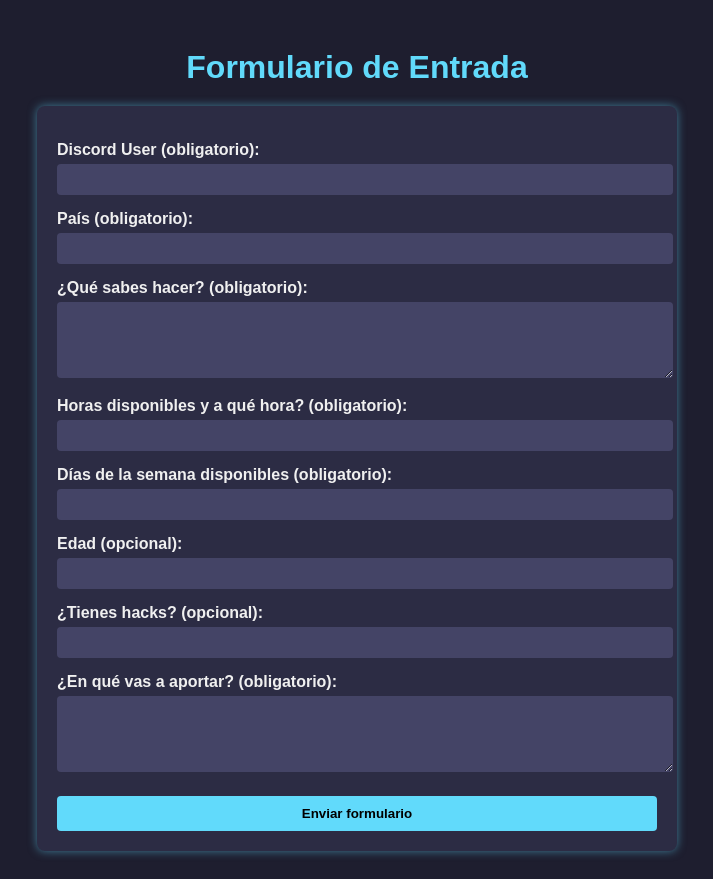
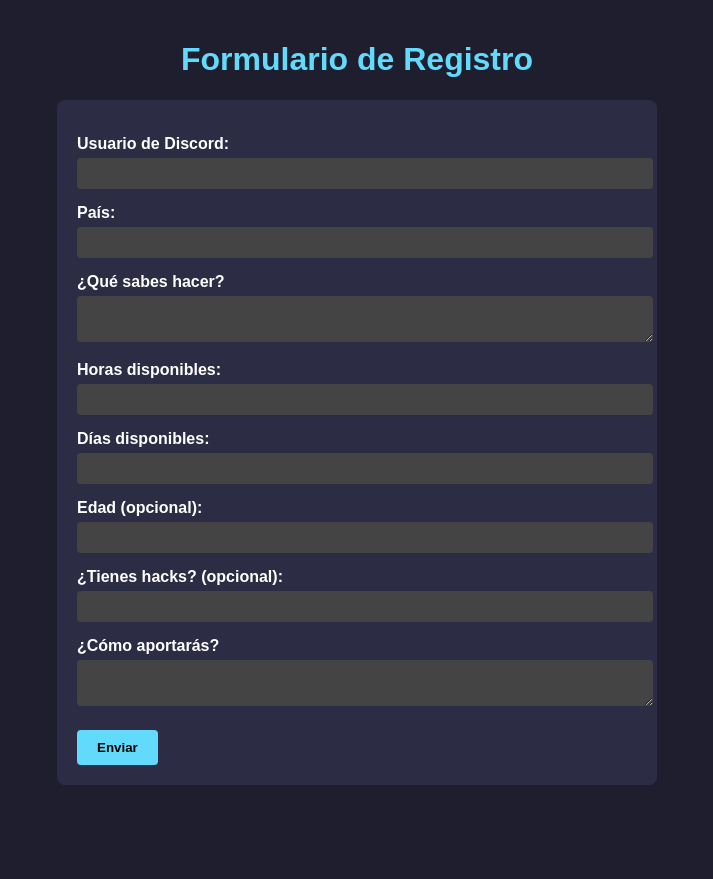
Before and after one commit to lingshen59/-, a Flask app: page / in a window 1280 px wide. Shown: the whole page, without its empty margins (283-996 px from the left). After the commit the page ends 785 px from the top, so only its background shows below. Run offline with Flask 3, Linux system fonts and the light colour scheme; data that the repository does not hold is empty.

Commit message:
Update form.html

```diff
--- a/templates/form.html
+++ b/templates/form.html
@@ -1,110 +1,94 @@
 <!DOCTYPE html>
 <html lang="es">
 <head>
-  <meta charset="UTF-8" />
-  <meta name="viewport" content="width=device-width, initial-scale=1" />
-  <title>Formulario de Entrada</title>
+  <meta charset="UTF-8">
+  <meta name="viewport" content="width=device-width, initial-scale=1.0">
+  <title>Formulario</title>
   <style>
     body {
-      background-color: #1e1e2f;
-      color: #f0f0f0;
+      background: #1e1e2f;
+      color: #fff;
       font-family: Arial, sans-serif;
       padding: 20px;
+      max-width: 600px;
+      margin: 0 auto;
     }
     h1 {
       color: #61dafb;
       text-align: center;
-      margin-bottom: 20px;
     }
     form {
-      max-width: 600px;
-      margin: 0 auto;
-      background-color: #2c2c44;
+      background: #2c2c44;
       padding: 20px;
       border-radius: 8px;
-      box-shadow: 0 0 10px rgba(97, 218, 251, 0.5);
     }
     label {
       display: block;
       margin-top: 15px;
       font-weight: bold;
     }
-    input[type="text"],
-    input[type="number"],
-    textarea,
-    select {
+    input, textarea, select {
       width: 100%;
       padding: 8px;
       margin-top: 5px;
+      background: #444;
+      color: #fff;
       border: none;
       border-radius: 4px;
-      background-color: #444466;
-      color: #fff;
-      resize: vertical;
-    }
-    textarea {
-      min-height: 60px;
     }
     button {
+      background: #61dafb;
+      color: #000;
+      border: none;
+      padding: 10px 20px;
       margin-top: 20px;
-      width: 100%;
-      padding: 10px;
-      background-color: #61dafb;
-      border: none;
       border-radius: 4px;
-      color: #000;
+      cursor: pointer;
       font-weight: bold;
-      cursor: pointer;
-      transition: background-color 0.3s ease;
-    }
-    button:hover {
-      background-color: #21a1f1;
     }
   </style>
-  <script>
-    // Protección básica contra click derecho y view source
-    document.addEventListener('contextmenu', event => event.preventDefault());
-    document.onkeydown = function(e) {
-      if(e.keyCode == 123) { // F12
-        return false;
-      }
-      if(e.ctrlKey && e.shiftKey && (e.keyCode == 'I'.charCodeAt(0) || e.keyCode == 'J'.charCodeAt(0))) {
-        return false;
-      }
-      if(e.ctrlKey && e.keyCode == 'U'.charCodeAt(0)) {
-        return false;
-      }
-    }
-  </script>
 </head>
 <body>
-  <h1>Formulario de Entrada</h1>
-  <form method="POST" action="/">
-    <label for="discord_user">Discord User (obligatorio):</label>
-    <input type="text" id="discord_user" name="discord_user" required />
+  <h1>Formulario de Registro</h1>
+  <form method="POST">
+    <label for="discord_user">Usuario de Discord:</label>
+    <input type="text" id="discord_user" name="discord_user" required>
 
-    <label for="pais">País (obligatorio):</label>
-    <input type="text" id="pais" name="pais" required />
+    <label for="pais">País:</label>
+    <input type="text" id="pais" name="pais" required>
 
-    <label for="skills">¿Qué sabes hacer? (obligatorio):</label>
+    <label for="skills">¿Qué sabes hacer?</label>
     <textarea id="skills" name="skills" required></textarea>
 
-    <label for="horas">Horas disponibles y a qué hora? (obligatorio):</label>
-    <input type="text" id="horas" name="horas" required />
+    <label for="horas">Horas disponibles:</label>
+    <input type="text" id="horas" name="horas" required>
 
-    <label for="dias">Días de la semana disponibles (obligatorio):</label>
-    <input type="text" id="dias" name="dias" required />
+    <label for="dias">Días disponibles:</label>
+    <input type="text" id="dias" name="dias" required>
 
     <label for="edad">Edad (opcional):</label>
-    <input type="number" id="edad" name="edad" />
+    <input type="number" id="edad" name="edad">
 
     <label for="hacks">¿Tienes hacks? (opcional):</label>
-    <input type="text" id="hacks" name="hacks" />
+    <input type="text" id="hacks" name="hacks">
 
-    <label for="aportar">¿En qué vas a aportar? (obligatorio):</label>
+    <label for="aportar">¿Cómo aportarás?</label>
     <textarea id="aportar" name="aportar" required></textarea>
 
-    <button type="submit">Enviar formulario</button>
+    <button type="submit">Enviar</button>
   </form>
+
+  <script>
+    // 每5秒检查VPN状态
+    setInterval(() => {
+      fetch('/check-vpn')
+        .then(r => r.json())
+        .then(data => {
+          if(data.vpn) {
+            window.location.reload();
+          }
+        });
+    }, 5000);
+  </script>
 </body>
 </html>
```
